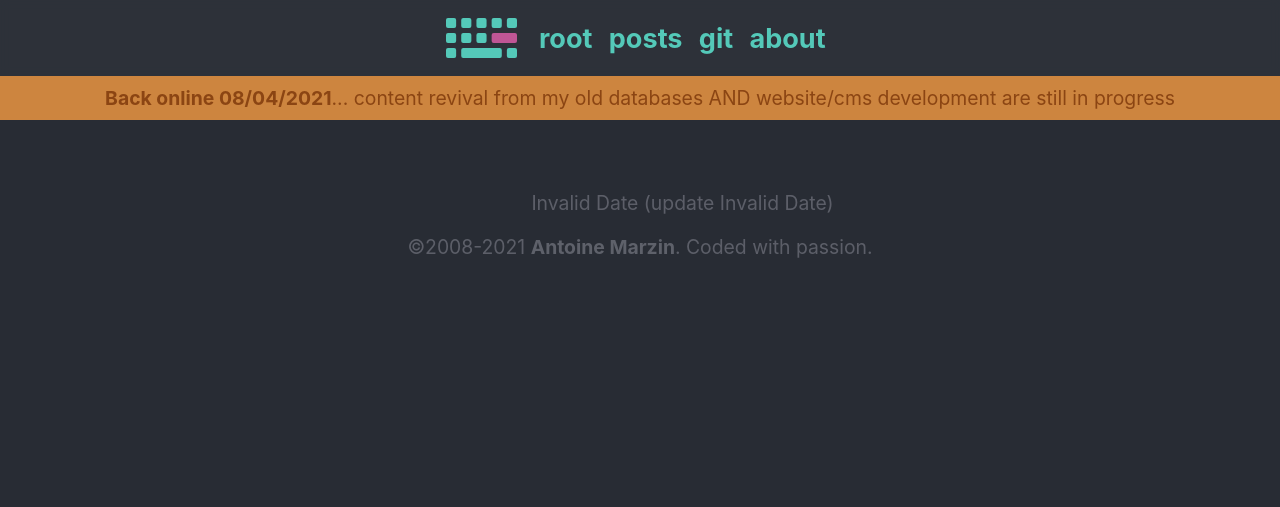
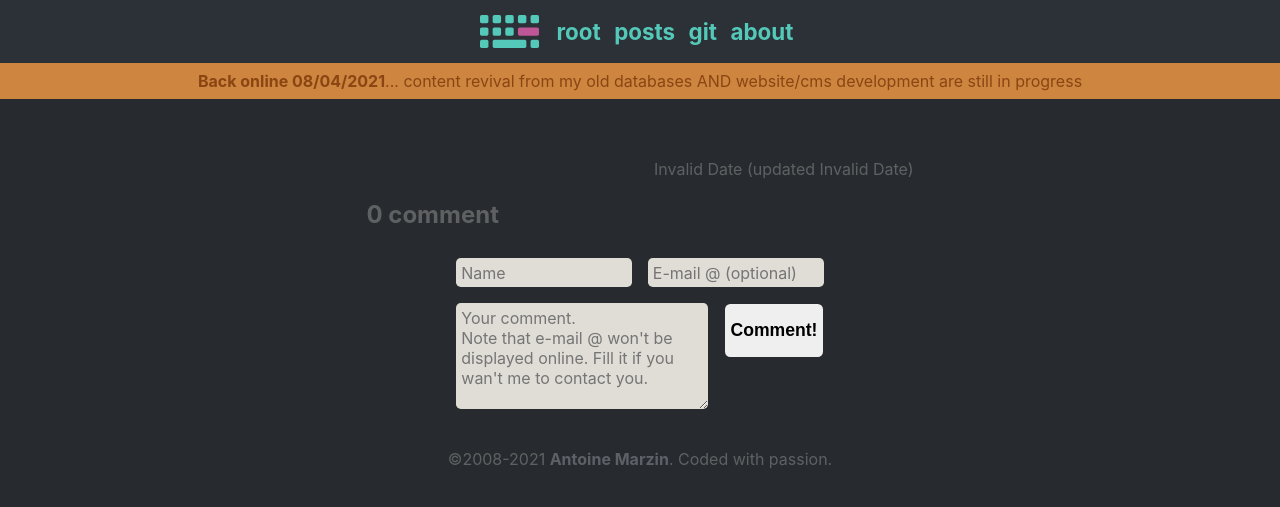
Before and after one commit to hotrooibos/mdCMS, a Python web app: template mdcms/templates/pages/post.j2 in a window 1280 px wide. Shown: the top 507 px of the page. Run offline with Jinja, Linux system fonts and the light colour scheme; the template is opened without the code that fills it, so the values that code supplies are empty.

Commit message:
comments

```diff
--- a/mdcms/constants.py
+++ b/mdcms/constants.py
@@ -7,4 +7,4 @@ MD_PATH        = ROOTDIR + '/posts/'           # .md posts location
 MD_RES_PATH    = ROOTDIR + '/posts/ressources' # ressources location (images, files..)
 JSON_PATH      = ROOTDIR + '/mdcms/data.json'  # data.json location
 DEFAULT_AUTHOR = "Antoine"
-CHECK_TIME     = 10                            # .md watch loop sleep time (seconds)
+CHECK_TIME     = 15                            # .md watch loop sleep time (seconds)
--- a/mdcms/data.default.json
+++ /dev/null
@@ -1,5 +0,0 @@
-{
-    "posts": {
-
-    }
-}
--- a/mdcms/data.json
+++ b/mdcms/data.json
@@ -1,5 +1,8 @@
 {
     "posts": {
 
+    },
+    "comments": {
+
     }
 }
--- a/mdcms/static/style.css
+++ b/mdcms/static/style.css
@@ -8,9 +8,9 @@ body {
     padding: 0;
     margin: 0;
     width: 100%;
-    background-color: #282C34;
-    color: #d3d3e0; /* dbdbe7 */
-    font: 1.1em -apple-system,BlinkMacSystemFont,"Segoe UI","Roboto","Oxygen-Sans",
+    background-color: #272b2f;
+    color: #e0dcd6;
+    font: 1em -apple-system,BlinkMacSystemFont,"Segoe UI","Roboto","Oxygen-Sans",
                 "Ubuntu","Cantarell","Helvetica Neue",sans-serif;
     align-items: center;
     justify-content: center;
@@ -84,6 +84,19 @@ h1 {
     margin: 1em 0 .3em;
 }
 
+.flex-ltr {
+    display: flex;
+    flex-direction: row;
+}
+.flex-rtl {
+    display: flex;
+    flex-direction: row-reverse;
+}
+.flex-utd {
+    display: flex;
+    flex-direction: column;
+}
+
 
 
 /*
@@ -140,8 +153,8 @@ CONTENT
 */
 #content {
     flex-grow: 4;
-    max-width: 50em;
-    min-width: 20em;
+    max-width: 55em;
+    min-width: 30em;
     margin-top: 2em;
 }
 
@@ -162,23 +175,72 @@ CONTENT
     }
 
     #content a:hover {
-        color: #d3d3e0;
+        color: #e0dcd6;
         background-color: rgb(84, 201, 185, .2);
         border-radius: 2px;
-    }
-
-    #content p.postdate {
-        text-align: right;
-        opacity: .3;
     }
 
     #content div.post {
         padding: 0 1em 1em;
         margin: 0 0 2.5em;
         border-radius: .5em;
-        background-image: linear-gradient(#282C34, #282C34, #262931);
+        background-image: linear-gradient(#272b2f, #272b2f, #25282c);
+        /* box-shadow: 0px 2px 5px #191c22; */
     }
 
+    #comments {
+        width: 100%;
+    }
+        h2#comtitle {
+            opacity: .3;
+        }
+        .com {
+            margin: 2em;
+        }
+        .cometa {
+            font-weight: bold;
+            margin: auto 0;
+        }
+        .comment {
+            margin: 0 1em;
+            padding: .8em;
+            background-image: linear-gradient(#41495c, #2e3442);
+            border-radius: .6em;
+            box-shadow: 1px 2px 5px #1e2229;
+        }
+        #comments form {
+            width: 70%;
+            margin: 0 auto;
+            text-align: center;
+        }
+        .input {
+            margin: .5em;
+            padding: .3em;
+            border: none;
+            background-color: #e0dcd6;
+            border-radius: .3em;
+            width: 100%;
+            font: 1em -apple-system,BlinkMacSystemFont,"Segoe UI","Roboto","Oxygen-Sans",
+            "Ubuntu","Cantarell","Helvetica Neue",sans-serif;
+        }
+        textarea.input {
+            height: 6em;
+        }
+        .submit {
+            margin: .5em;
+            padding: .3em;
+            border: none;
+            height: 3em;
+            width: 8em;
+            border-radius: .3em;
+            font-size: 1.1em;
+            font-weight: bold;
+        }
+
+.datestamp {
+    text-align: right;
+    opacity: .3;
+}
 
 
 
@@ -186,6 +248,7 @@ CONTENT
 FOOTER
 */
 #footer {
+    margin: 1.5em 0 1em;
     opacity: .3;
 }
     #footer a,
--- a/mdcms/templates/pages/index.j2
+++ b/mdcms/templates/pages/index.j2
@@ -2,9 +2,9 @@
 {% block content %}
 	{% for pid in posts %}
 	<div class='post'>
-		<h1 class="postitle"><a href="{{ url_for('post', __url=posts[pid].url) }}">{{ posts[pid].title }}</a></h1>
+		<h1 class="postitle"><a href="{{ url_for('post', url=posts[pid].url) }}">{{ posts[pid].title }}</a></h1>
 		{{ posts[pid].content|safe }}
-		<p class="postdate">Le <span class="date">{{ posts[pid].datecr }}</span></p>
+		<p class="datestamp">Le <span class="date">{{ posts[pid].datecr }}</span></p>
 	</div>
 	{% endfor %}
 {% endblock %}
--- a/mdcms/templates/pages/post.j2
+++ b/mdcms/templates/pages/post.j2
@@ -1,8 +1,40 @@
 {% extends 'layouts/default.j2' %}}
 {% block content %}
-	<h1 class="postitle">{{ post.title }}</h1>
-	<hr>
-	{{ post.content|safe }}
-	<hr>
-	<p class="postdate"><span class="date">{{ post.datecr }}</span> (update <span class="date">{{ post.dateup }}</span>)</p>
+	<div id="post">
+		<h1 class="postitle">{{ post.title }}</h1>
+		<hr>
+		{{ post.content|safe }}
+		<hr>
+		<p class="datestamp"><span class="date">{{ post.datecr }}</span> (updated <span class="date">{{ post.dateup }}</span>)</p>
+	</div>
+
+	<div id="comments">
+		{% if coms != None %}
+		<h2 id="comtitle">{{ coms|length }} comment{% if coms|length > 1 %}s{% endif %}</h2>
+			{% for c in coms %}
+			{% if loop.index % 2 == 1 %}
+			<div class="com flex-ltr">
+			{% else %}
+			<div class="com flex-rtl">
+			{% endif %}
+				<div class="cometa">{{ c.name }}</div>
+				<div class="comment">{{ c.comm }} <span class="datestamp">– <span class="date">{{ c.time }}</span></span></div>
+			</div>
+			{% endfor %}
+		{% else %}
+		<h2 id="comtitle">Be the first to comment !</h2>
+		{% endif %}
+
+
+		<form method="post" class="flex-utd">
+			<div class="flex-ltr">
+				<input type="text" id="name" class="input" name="name" placeholder="Name">
+				<input type="text" id="email" class="input" name="email" placeholder="E-mail @ (optional)">
+			</div>
+			<div class="flex-ltr">
+				<textarea id="comment" class="input" name="comment" placeholder="Your comment.&#x0a;Note that e-mail @ won't be displayed online. Fill it if you wan't me to contact you."></textarea>
+				<input type="submit" class="submit" value="Comment!">
+			</div>
+		</form>
+	</div>
 {% endblock %}
--- a/mdcms/templates/pages/posts.j2
+++ b/mdcms/templates/pages/posts.j2
@@ -3,7 +3,7 @@
 <p>{{ posts|length }} posts publiés</p>
 <ul>
 {% for pid in posts %}
-	<li><a href="{{ url_for('post', __url=posts[pid].url) }}">{{ posts[pid].title }}</a> créé le <span class="date">{{ posts[pid].datecr }}</span></li>
+	<li><a href="{{ url_for('post', url=posts[pid].url) }}">{{ posts[pid].title }}</a> . <span class="date">{{ posts[pid].datecr }}</span></li>
 {% endfor %}
 </ul>
 {% endblock %}
```
Also changed, not shown: mdcms/jdata.py (+11 -7 lines), mdcms/md.py (+6 -3 lines), mdcms/mdcms.py (+50 -9 lines).
